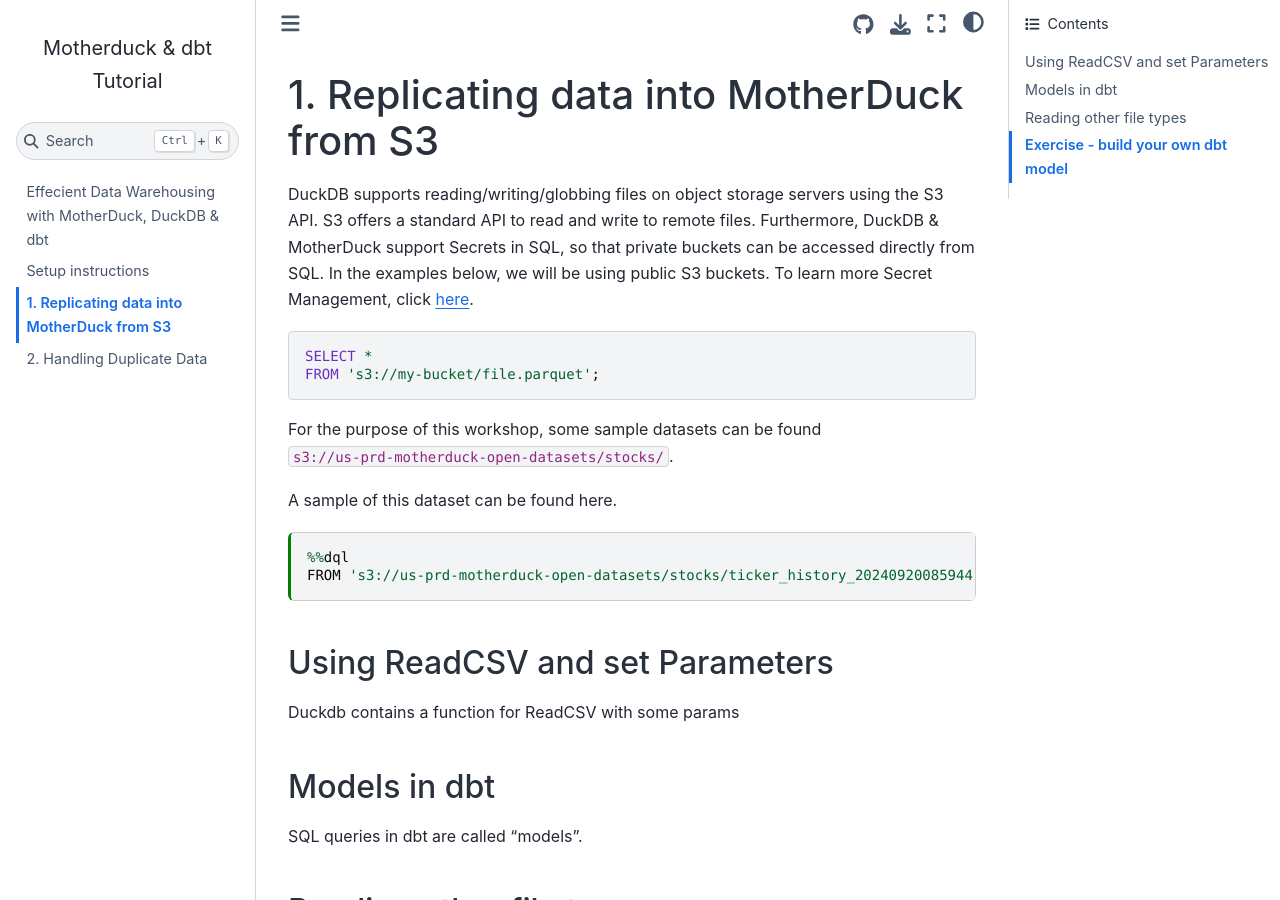
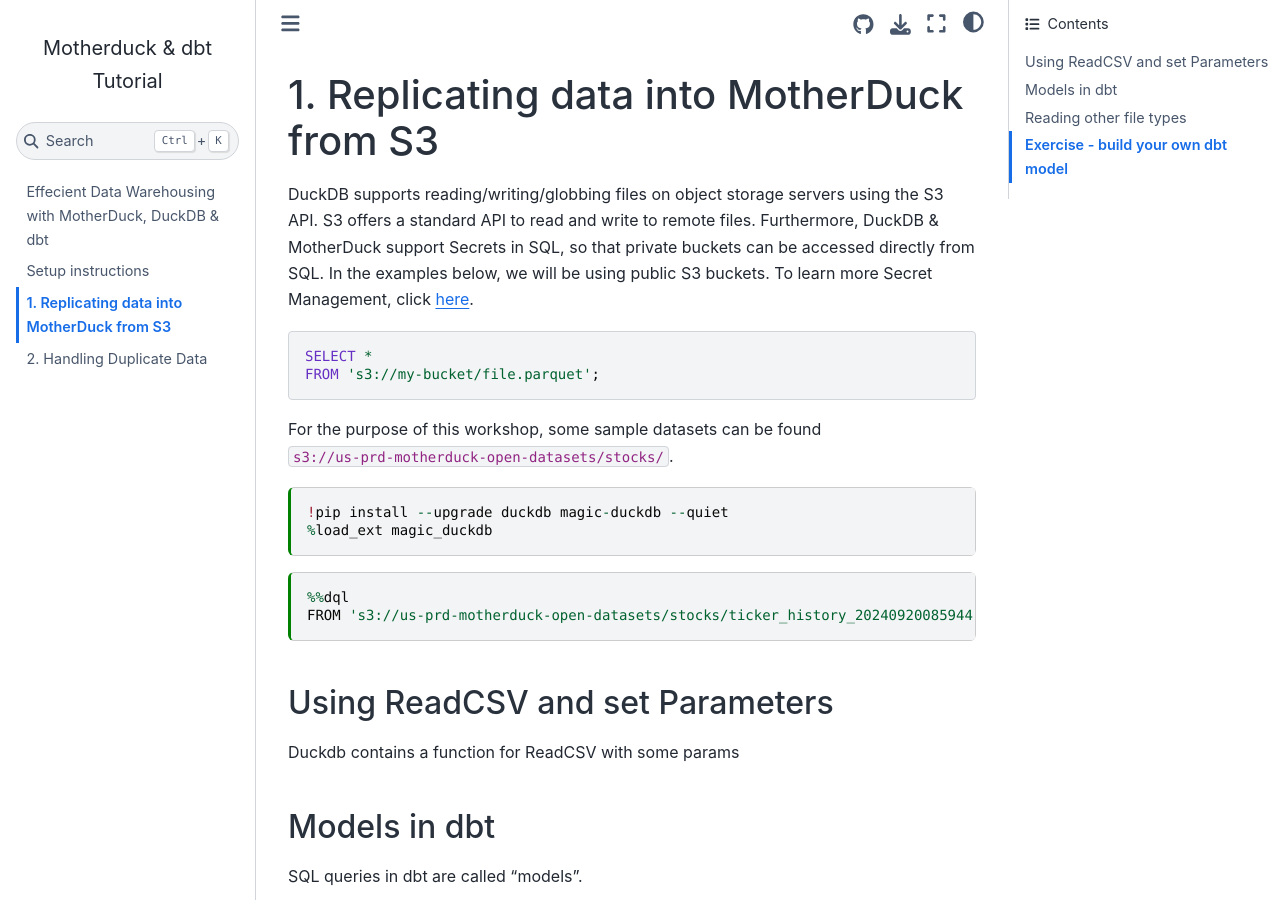
Before and after one commit to MotherDuck-Open-Source/dbt-tutorial, a Jupyter Book: the page built from 1_replicate-from-s3.md, in a window 1280 px wide and 900 px high. Built offline with Jupyter Book 1.0.4 settings and Sphinx 7.4.7 and the Sphinx Book theme 1.1.4, drawn with Linux system fonts in a browser that asks for light colours.

Commit message:
add duckdb embed

````diff
--- a/1_replicate-from-s3.md
+++ b/1_replicate-from-s3.md
@@ -23,7 +23,11 @@ FROM 's3://my-bucket/file.parquet';
 
 For the purpose of this workshop, some sample datasets can be found `s3://us-prd-motherduck-open-datasets/stocks/`.
 
-A sample of this dataset can be found here.
+```{code-cell}
+!pip install --upgrade duckdb magic-duckdb --quiet
+%load_ext magic_duckdb
+```
+
 ```{code-cell}
 %%dql
 FROM 's3://us-prd-motherduck-open-datasets/stocks/ticker_history_20240920085944.csv' limit 10;
````
